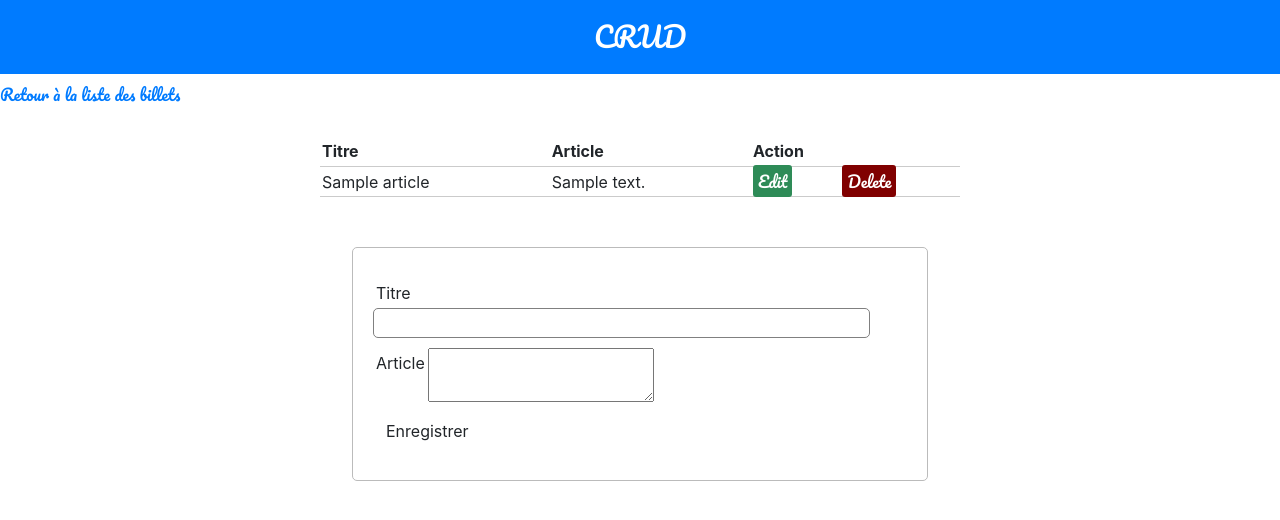
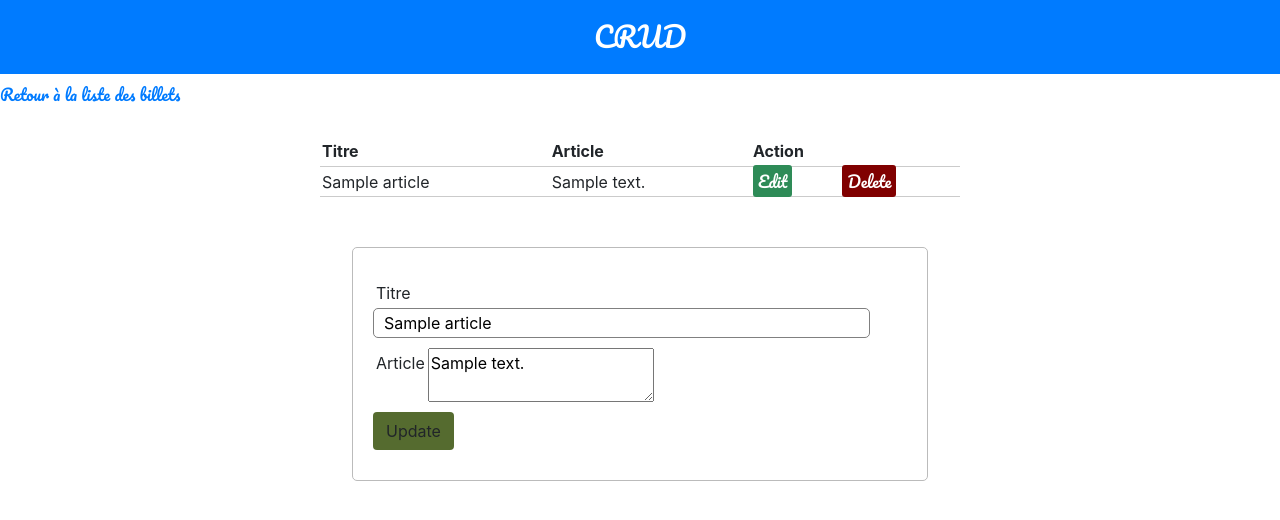
Before and after one commit to zelie88/Projet4OpenClassRooms, a PHP site: page /CRUD.php?edit=1 in a window 1280 px wide. Shown: the top 520 px of the page. Run offline with PHP 8.4, Linux system fonts and the light colour scheme; tables that the repository leaves empty hold one stand-in row (values such as "Sample post"); some libraries are stand-ins or nearby versions.

Commit message:
CRUD fonctionnel

```diff
--- a/CRUD.php
+++ b/CRUD.php
@@ -1,15 +1,6 @@
 <?php include('CRUDManager.php'); ?>
-<!DOCTYPE html>
-<html>
-<head>
-    <title>CRUD</title>
-    <link href="public/css/style.css" rel="stylesheet"/>
-        <link rel="stylesheet" href="https://stackpath.bootstrapcdn.com/bootstrap/4.5.0/css/bootstrap.min.css" integrity="sha384-9aIt2nRpC12Uk9gS9baDl411NQApFmC26EwAOH8WgZl5MYYxFfc+NcPb1dKGj7Sk" crossorigin="anonymous">
-        <link rel="stylesheet" href="https://fonts.googleapis.com/css2?family=Pacifico&display=swap">
-        <script src="https://kit.fontawesome.com/95b33c8af2.js" crossorigin="anonymous"></script>
 
-</head>
-<body>
+<?php ob_start(); ?>
 
 <?php if (isset($_SESSION['message'])): ?>
 	<div class="msg">
@@ -23,8 +14,6 @@
 <h3>CRUD</h3>
 <p><a href="index.php">Retour à la liste des billets</a></p>
 
-            <?php $results = mysqli_query($db, "SELECT * FROM articles"); ?>
-
 <table>
 	<thead>
 		<tr>
@@ -34,7 +23,9 @@
 		</tr>
 	</thead>
 
-	<?php while ($row = mysqli_fetch_array($results)) { ?>
+	<?php
+	$results = mysqli_query($db, "SELECT * FROM articles");
+	while ($row = mysqli_fetch_array($results)) { ?>
 		<tr>
 			<td><?php echo $row['title']; ?></td>
 			<td><?php echo $row['content']; ?></td>
@@ -42,26 +33,36 @@
 				<a href="CRUD.php?edit=<?php echo $row['id']; ?>" class="edit_btn" >Edit</a>
 			</td>
 			<td>
-				<a href="CrudManager.php?del=<?php echo $row['id']; ?>" class="del_btn">Delete</a>
+				<a href="CRUDManager.php?del=<?php echo $row['id']; ?>" class="del_btn">Delete</a>
 			</td>
 		</tr>
-	<?php } ?>
+	<?php
+	}
+	?>
 </table>
 
 <form method="post" action="CRUDManager.php">
+
     <div class="input-group">
+		<input type="hidden" name="id" value="<?php echo $id; ?>">
         <label for="title">Titre</label>
-                <input type="text" id="title" name="title" value=""/>
+        <input type="text" id="title" name="title" value="<?php echo $title; ?>"/>
 	</div>
+
     <div class="input-group">
         <label for="content">Article</label>
-                <textarea id="content" name="content" value=""></textarea>
+        <textarea id="content" name="content"><?php echo $content; ?></textarea>
 	</div>
+
     <div class="input-group">
-                <button class="btn" type="submit" name="save">Enregistrer</button>
+		<?php if ($update == true): ?>
+		<button class="btn" type="submit" name="update" style="background: #556B2F;" >Update</button>
+			<?php else: ?>
+		<button class="btn" type="submit" name="save" >Save</button>
+			<?php endif ?>
 	</div>
 </form>
 
+<?php $content = ob_get_clean(); ?>
 
-</body>
-</html>
+<?php require('view/template.php'); ?>
--- a/CRUDManager.php
+++ b/CRUDManager.php
@@ -1,18 +1,87 @@
 <?php
 	session_start();
     $db = mysqli_connect('localhost', 'zelie', '', 'blog');
+    $db2 = new PDO('mysql:host=localhost;dbname=blog;charset=utf8', 'zelie', '');
+
 
     // initialize variables
-    $id ="";
+    $id = 0;
 	$title = "";
     $content = "";
-    $creationDate = "CURDATE()";
+    $creationDate = "";
+    $update = false;
 
 	if (isset($_POST['save'])) {
+
+        $id = $_POST['id'];
 		$title = $_POST['title'];
+        $content = $_POST['content'];
+
+		//mysqli_query($db, "INSERT INTO articles (id, title, content, DATE_FORMAT(creationDate, \'%d/%m/%Y\') AS creationDate) VALUES (?, ?, ?, CURDATE())");
+        $req = $db2->prepare("INSERT INTO articles (id, title, content, creationDate) VALUES (?, ?, ?, CURDATE())");
+        $req->execute(array($id, $title, $content));
+        $_SESSION['message'] = "Article enregistré";
+        header('location: CRUD.php');
+
+    }
+
+    if (isset($_POST['update'])) {
+        $id = $_POST['id'];
+        $title = $_POST['title'];
+        $content = $_POST['content'];
+
+
+        //mysqli_query($db, "UPDATE articles SET title='$title', content='$content' WHERE id=$id");
+        $req = $db2->prepare("UPDATE articles SET title=?, content=? WHERE id=?");
+        $req->execute(array($title, $content, $id));
+        $_SESSION['message'] = "Article modifié!";
+        header('location: CRUD.php');
+    }
+
+    if (isset($_GET['del'])) {
+        $id = $_GET['del'];
+        mysqli_query($db, "DELETE FROM articles WHERE id=$id");
+        $_SESSION['message'] = "Article supprimé!";
+        header('location: CRUD.php');
+    }
+
+    if (isset($_GET['edit'])) {
+		$id = $_GET['edit'];
+		$update = true;
+		$record = mysqli_query($db, "SELECT * FROM articles WHERE id=$id");
+
+
+		if ($record->num_rows === 1 ) {
+			$n = mysqli_fetch_array($record);
+
+			$title = $n['title'];
+			$content = $n['content'];
+		}
+	}
+
+    /* if (isset($POST['save'])) {
+        $title = $_POST['title'];
 		$content = $_POST['content'];
+        if (!empty($_POST['title']) && !empty($_POST['content'])) {
+            addArticle($_GET['id'], $_POST['title'], $_POST['content']);
+            $_SESSION['message'] = "Article enregistré";
+        }
+        else {
+            throw new Exception('Tous les champs doivent être remplis !');
+        }
+    }
 
-		mysqli_query($db, "INSERT INTO articles (id, title, content, DATE_FORMAT(creationDate, \'%d/%m/%Y à %Hh%imin%ss\') AS creationDate) VALUES (?, ?, ?, CURDATE())");
-        $_SESSION['message'] = "Article enregistré";
-		header('location: CRUD.php');
+    if (isset($_POST['update'])) {
+        $id = $_POST['id'];
+        $title = $_POST['title'];
+        $content = $_POST['content'];
+        updateArticle($_GET['id'], $_POST['title'], $_POST['content']);
+        $_SESSION['message'] = "Article modifié!";
     }
+
+    if (isset($_GET['del'])) {
+        $id = $_GET['del'];
+        deleteArticle($_GET['id']);
+        $_SESSION['message'] = "Article modifié!";
+    }
+ */
```
Lines whose indentation alone changed are shown as unchanged.
